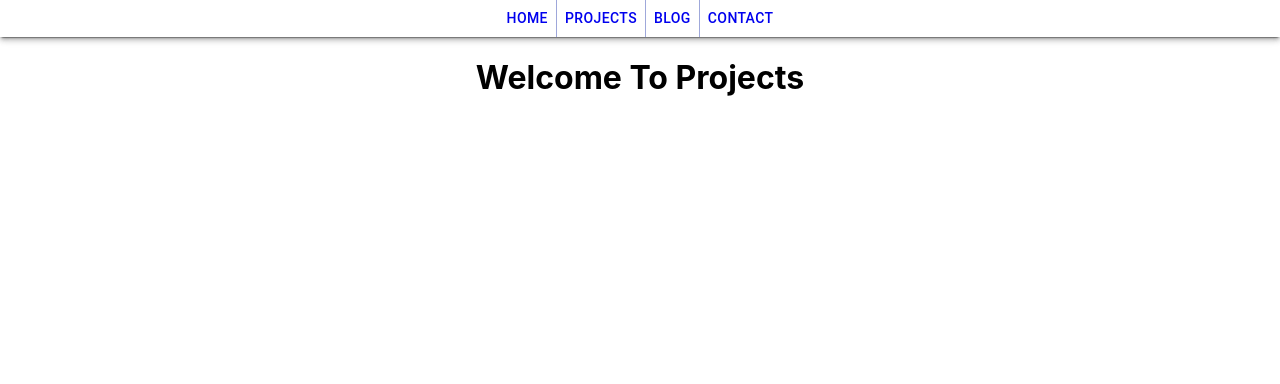
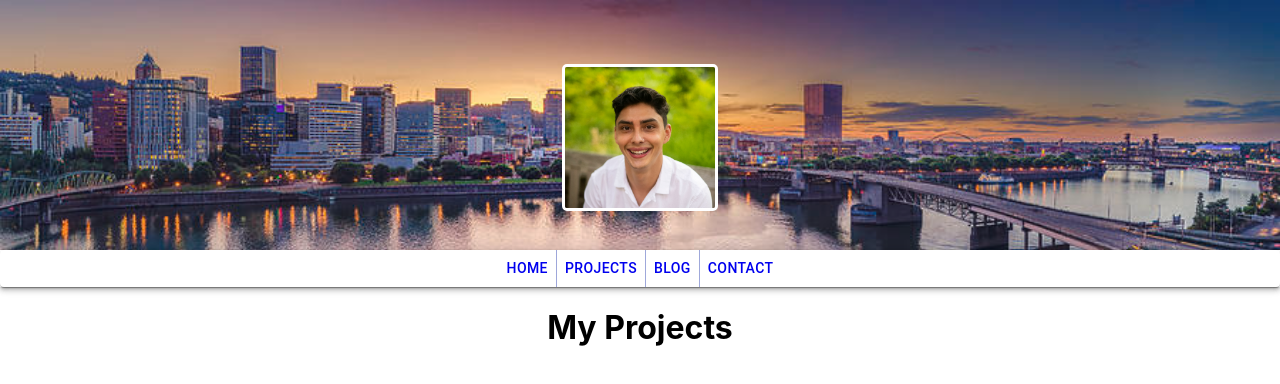
Before and after one commit to alejandroidepaz/my-portfolio, a React (Create React App) app in the folder my-portfolio/: page /projects in a window 1280 px wide. Shown: the top 384 px of the page. Built offline with nearby package versions, Linux system fonts and the light colour scheme.

Commit message:
completed header and nav

```diff
--- a/my-portfolio/src/components/Blog.js
+++ b/my-portfolio/src/components/Blog.js
@@ -2,7 +2,7 @@ import React from 'react';
 
 const Blog = () => {
 
-    return <div><h1>Welcome To My Blog</h1></div>
+    return <div><h1>Where I Blog</h1></div>
 }
 
 export default Blog;
--- a/my-portfolio/src/components/Navigation.js
+++ b/my-portfolio/src/components/Navigation.js
@@ -7,8 +7,14 @@ const Navigator = () => {
 
     return(
 
+    <div>
+
+        <div id="header">
+            <img id="headshot" src={require("../assets/Professional_Pic.jpg")} width="150px" height="auto" alt="Alejandro De Paz Headshot"></img>
+        </div>
+
         <Paper className="nav">
-        <AppBar position="static" color="white" id="nav_bar">
+            <AppBar position="static" color="transparent" id="nav_bar">
                 <ButtonGroup variant="text" color="primary" aria-label="text primary button group">
                     <Button><NavLink to="/" className="nav_link">Home</NavLink></Button>
                     <Button><NavLink to="/projects" className="nav_link">Projects</NavLink></Button>
@@ -17,6 +23,7 @@ const Navigator = () => {
                 </ButtonGroup>
             </AppBar>
         </Paper>
+    </div>
     )
 };
 
--- a/my-portfolio/src/components/Projects.js
+++ b/my-portfolio/src/components/Projects.js
@@ -2,7 +2,7 @@ import React from 'react';
 
 const Projects = () => {
 
-    return <div><h1>Welcome To Projects</h1></div>
+    return <div><h1>My Projects</h1></div>
 }
 
 export default Projects;
--- a/my-portfolio/src/styling/Nav.css
+++ b/my-portfolio/src/styling/Nav.css
@@ -1,3 +1,9 @@
+body, html{
+
+    margin: 0px;
+    padding: 0px;
+}
+
 .nav_link{
 
     text-decoration: none;
@@ -7,3 +13,38 @@
 
     align-items: center;
 }
+
+#header{
+
+    background-image: url("../assets/portland_skyline.jpg");
+    background-size: cover;
+    background-repeat: no-repeat;
+    width: 100vw;
+    height: 250px;
+    display: flex;
+    align-items: center;
+}
+
+/* #header::after {
+    content: "";
+    background-image: url("../assets/portland_skyline.jpg");
+    background-size: cover;
+    background-repeat: no-repeat;
+    width: 100vw;
+    height: 250px;
+    opacity: .9;
+    top: 0;
+    left: 0;
+    bottom: 0;
+    right: 0;
+    position: absolute;
+    z-index: -1;
+  } */
+
+#headshot{
+    margin-left: auto;
+    margin-right: auto;
+    margin-top: 25px;
+    border: solid 3px white;
+    border-radius: 5px;
+}
```
Also changed, not shown: my-portfolio/src/assets/Professional_Pic.jpg (added), my-portfolio/src/assets/portland_skyline.jpg (added). Lines whose indentation alone changed are shown as unchanged.
